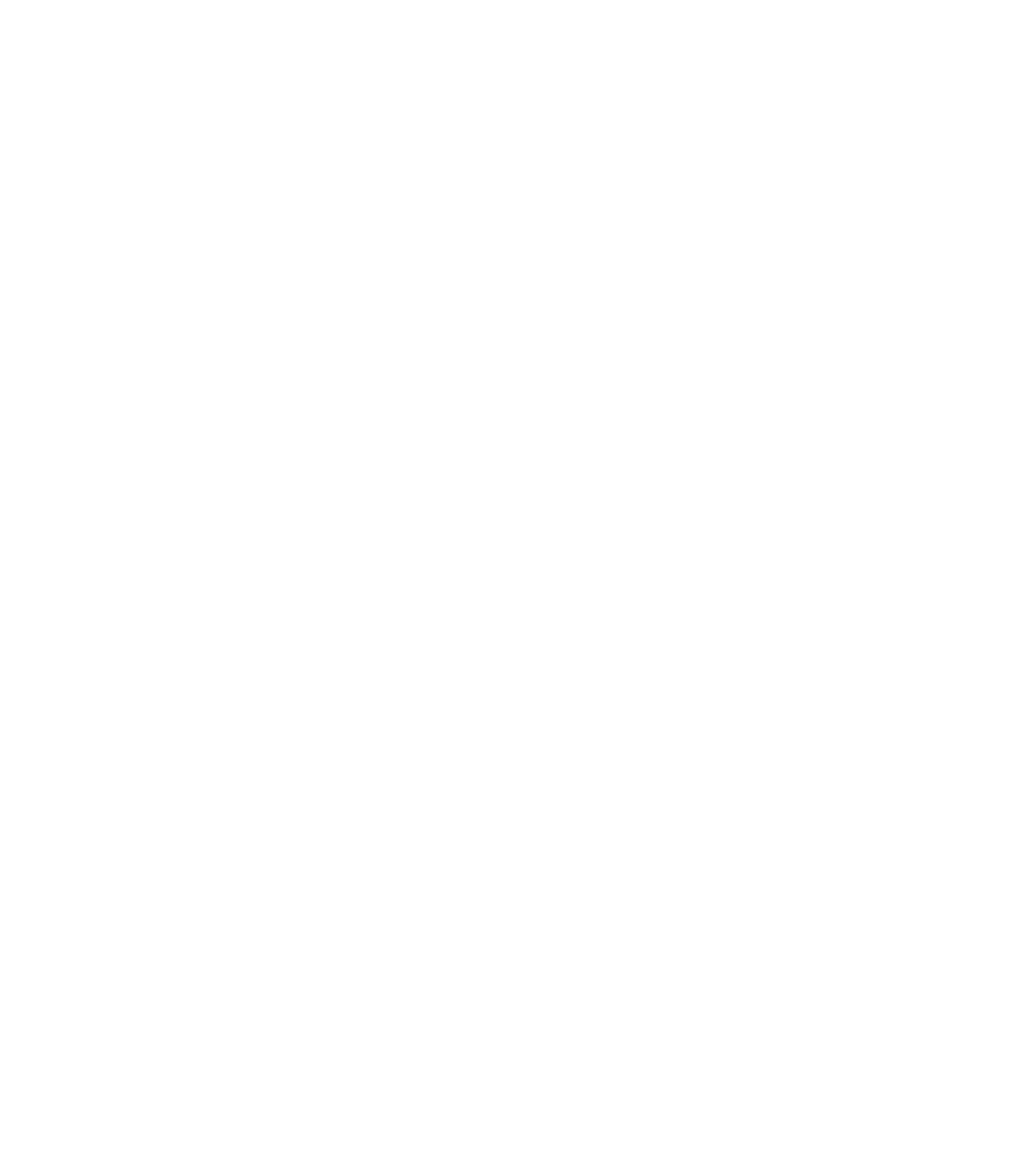
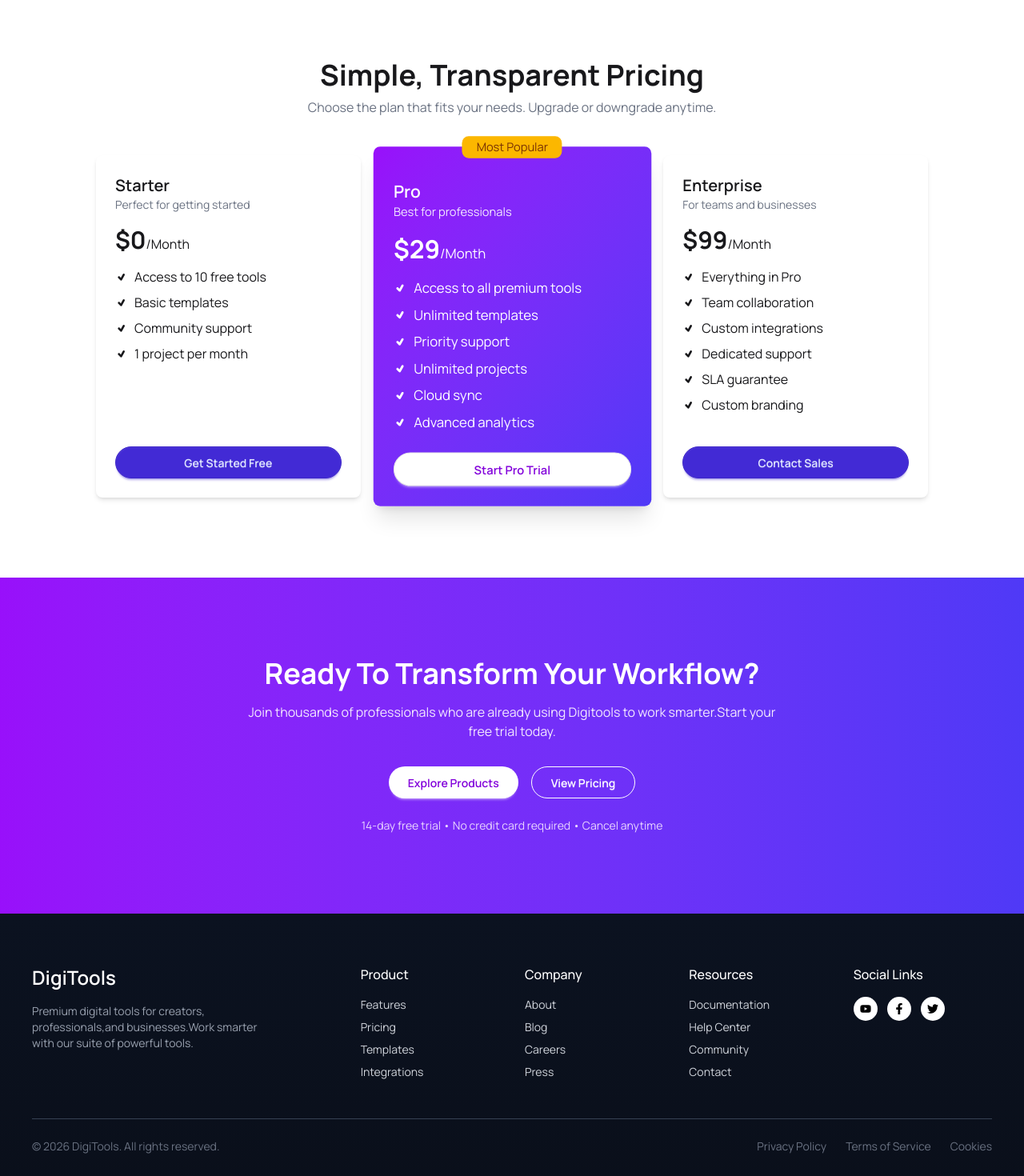
Before and after one commit to Sumaiya2209/Digital-Tools-Buying-Website, a React (Vite) app: page / in a window 1280 px wide. Shown: the part 2780-4250 px from the top of the page at 80% size. Before the commit the page ends 2754 px from the top, so only its background shows below. Built offline with nearby package versions, Linux system fonts and the light colour scheme.

Commit message:
Complete Pricing and footer part

```diff
--- a/src/App.jsx
+++ b/src/App.jsx
@@ -3,8 +3,11 @@ import Banner from './Component/Banner/Banner';
 import Information from './Component/Information/Information';
 import Tools from './Component/Tools/Tools';
 import Steps from './Component/Steps/Steps';
+import Pricing from './Component/Pricing/Pricing';
 import './App.css'
 import { Suspense } from 'react';
+import Workflow from './Component/Workflow/Workflow';
+import Footer from './Component/Footer/Footer';
 
 const fetchCartData = async () => {
   const res = await fetch("/data.json");
@@ -28,6 +31,9 @@ function App() {
       </Suspense>
 
       <Steps></Steps>
+      <Pricing></Pricing>
+      <Workflow></Workflow>
+      <Footer></Footer>
 
     </>
   )
--- /dev/null
+++ b/src/Component/Footer/Footer.jsx
@@ -0,0 +1,72 @@
+import React from "react";
+import { FaYoutube, FaFacebookF, FaTwitter } from "react-icons/fa";
+
+
+const Footer = () => {
+  return (
+    <footer className="bg-linear-to-b from-[#0b1220] to-[#0a0f1a] text-gray-300 px-10 py-16">
+      <div className="max-w-7xl mx-auto grid grid-cols-1 sm:grid-cols-2 lg:grid-cols-6 gap-8 text-center sm:text-left">
+        <div className="md:col-span-2">
+          <h2 className="text-white text-2xl font-semibold mb-4">
+            DigiTools</h2>
+          <p className="text-sm  text-gray-400 max-w-sm">
+            Premium digital tools for creators, <br /> professionals,and businesses.Work smarter <br /> with our suite of powerful tools.</p>
+        </div>
+
+        <div>
+          <h3 className="text-white font-medium mb-4">Product</h3>
+          <ul className="space-y-2 text-sm">
+            <li><a className="hover:text-white">Features</a></li>
+            <li><a className="hover:text-white">Pricing</a></li>
+            <li><a className="hover:text-white">Templates</a></li>
+            <li><a className="hover:text-white">Integrations</a></li>
+          </ul>
+        </div>
+
+        <div>
+          <h3 className="text-white font-medium mb-4">Company</h3>
+          <ul className="space-y-2 text-sm">
+            <li><a className="hover:text-white">About</a></li>
+            <li><a className="hover:text-white">Blog</a></li>
+            <li><a className="hover:text-white">Careers</a></li>
+            <li><a className="hover:text-white">Press</a></li>
+          </ul>
+        </div>
+
+        <div>
+          <h3 className="text-white font-medium mb-4">Resources</h3>
+          <ul className="space-y-2 text-sm">
+            <li><a className="hover:text-white">Documentation</a></li>
+            <li><a className="hover:text-white">Help Center</a></li>
+            <li><a className="hover:text-white">Community</a></li>
+            <li><a className="hover:text-white">Contact</a></li>
+          </ul>
+        </div>
+
+        <div>
+          <h3 className="text-white font-medium mb-4">Social Links</h3>
+          <div className="flex gap-3">
+            <a className="bg-white text-black p-2 rounded-full hover:scale-110 transition">
+              <FaYoutube size={14} /></a>
+            <a className="bg-white text-black p-2 rounded-full hover:scale-110 transition">
+              <FaFacebookF size={14} /></a>
+            <a className="bg-white text-black p-2 rounded-full hover:scale-110 transition">
+              <FaTwitter size={14} /></a>
+          </div>
+        </div>
+      </div>
+
+      <div className="border-t border-gray-700 mt-12 pt-6 flex flex-col md:flex-row justify-between items-center text-sm text-gray-500">
+        <p>&copy; 2026 DigiTools. All rights reserved.</p>
+
+        <div className="flex gap-6 mt-4 md:mt-0">
+          <a className="hover:text-white">Privacy Policy</a>
+          <a className="hover:text-white">Terms of Service</a>
+          <a className="hover:text-white">Cookies</a>
+        </div>
+      </div>
+    </footer>
+  );
+};
+
+export default Footer;
--- /dev/null
+++ b/src/Component/Pricing/Pricing.jsx
@@ -0,0 +1,80 @@
+import React from 'react';
+import { TiTick } from 'react-icons/ti';
+
+const Pricing = () => {
+  return (
+    <section className='py-20 md:py-25 px-4 sm:px-10 lg:px-30'>
+      <div className='mx-auto text-center space-y-2 mb-12'>
+        <h2 className='text-4xl font-bold'>Simple, Transparent Pricing</h2>
+        <p className='text-gray-500'>
+           Choose the plan that fits your needs. Upgrade or downgrade anytime.
+        </p>
+      </div>
+
+       <div className="grid md:grid-cols-3 gap-6">
+
+          <div className="card bg-base-100 shadow-md p-6 text-left">
+            <h3 className="text-xl font-semibold">Starter</h3>
+            <p className="text-sm text-gray-500 mb-4">
+              Perfect for getting started
+            </p>
+            <h2 className="text-3xl font-bold mb-4">$0<span className="text-base font-normal">/Month</span></h2>
+            <ul className="space-y-2 mb-6 flex-1">
+              <li className='flex items-center gap-2'> <TiTick /> Access to 10 free tools</li>
+              <li className='flex items-center gap-2'> <TiTick /> Basic templates</li>
+              <li className='flex items-center gap-2'> <TiTick /> Community support</li>
+              <li className='flex items-center gap-2'> <TiTick /> 1 project per month</li>
+            </ul>
+            <button className="btn btn-primary w-full rounded-full">
+              Get Started Free
+            </button>
+          </div>
+
+          <div className="relative card text-white shadow-xl p-6 text-left bg-linear-to-br from-purple-600 to-indigo-600 scale-105">
+            <div className="absolute top-0 left-1/2 -translate-x-1/2 -translate-y-1/2">
+              <span className="badge badge-warning px-4 py-3">
+                Most Popular
+              </span>
+            </div>
+            <h3 className="text-xl font-semibold mt-4">Pro</h3>
+            <p className="text-sm text-purple-100 mb-4">
+              Best for professionals
+            </p>
+            <h2 className="text-3xl font-bold mb-4">$29<span className="text-base font-normal">/Month</span></h2>
+            <ul className="space-y-2 mb-6 flex-1">
+              <li className='flex items-center gap-2'> <TiTick /> Access to all premium tools</li>
+              <li className='flex items-center gap-2'> <TiTick /> Unlimited templates</li>
+              <li className='flex items-center gap-2'> <TiTick /> Priority support</li>
+              <li className='flex items-center gap-2'> <TiTick /> Unlimited projects</li>
+              <li className='flex items-center gap-2'> <TiTick /> Cloud sync</li>
+              <li className='flex items-center gap-2'> <TiTick /> Advanced analytics</li>
+            </ul>
+            <button className="btn bg-white text-purple-700 hover:bg-gray-100 w-full rounded-full">
+              Start Pro Trial
+            </button>
+          </div>
+
+          <div className="card bg-base-100 shadow-md p-6 text-left">
+            <h3 className="text-xl font-semibold">Enterprise</h3>
+            <p className="text-sm text-gray-500 mb-4">
+              For teams and businesses
+            </p>
+            <h2 className="text-3xl font-bold mb-4">$99<span className="text-base font-normal">/Month</span></h2>
+            <ul className="space-y-2 mb-6 flex-1">
+              <li className='flex items-center gap-2'> <TiTick /> Everything in Pro</li>
+              <li className='flex items-center gap-2'> <TiTick /> Team collaboration</li>
+              <li className='flex items-center gap-2'> <TiTick /> Custom integrations</li>
+              <li className='flex items-center gap-2'> <TiTick /> Dedicated support</li>
+              <li className='flex items-center gap-2'> <TiTick /> SLA guarantee</li>
+              <li className='flex items-center gap-2'> <TiTick /> Custom branding</li>
+            </ul>
+            <button className="btn btn-primary w-full rounded-full">
+              Contact Sales
+            </button>
+          </div>
+        </div>
+    </section>
+  );
+};
+
+export default Pricing;
--- /dev/null
+++ b/src/Component/Workflow/Workflow.jsx
@@ -0,0 +1,23 @@
+import React from 'react';
+
+const Workflow = () => {
+  return (
+    <div>
+      <section>
+        <div className="bg-linear-to-r from-purple-600 to-indigo-600 py-20 px-4 text-center text-white">
+      <div className="max-w-3xl mx-auto py-5">
+        <h2 className="text-3xl md:text-4xl font-bold mb-4">Ready To Transform Your Workflow?</h2>
+        <p className="text-purple-100 mb-8 max-w-2xl mx-auto">Join thousands of professionals who are already using Digitools to work smarter.Start your free trial today.</p>
+        <div className="flex flex-col sm:flex-row justify-center gap-4 mb-6">
+          <button className="btn bg-white text-purple-700 hover:bg-gray-100 border-none rounded-full px-6">Explore Products</button>
+          <button className="btn btn-outline border-white text-white hover:bg-white hover:text-purple-700 rounded-full px-6">View Pricing</button>
+        </div>
+        <p className="text-sm text-purple-200">14-day free trial • No credit card required • Cancel anytime</p>
+      </div>
+    </div>
+      </section>
+    </div>
+  );
+};
+
+export default Workflow;
```
